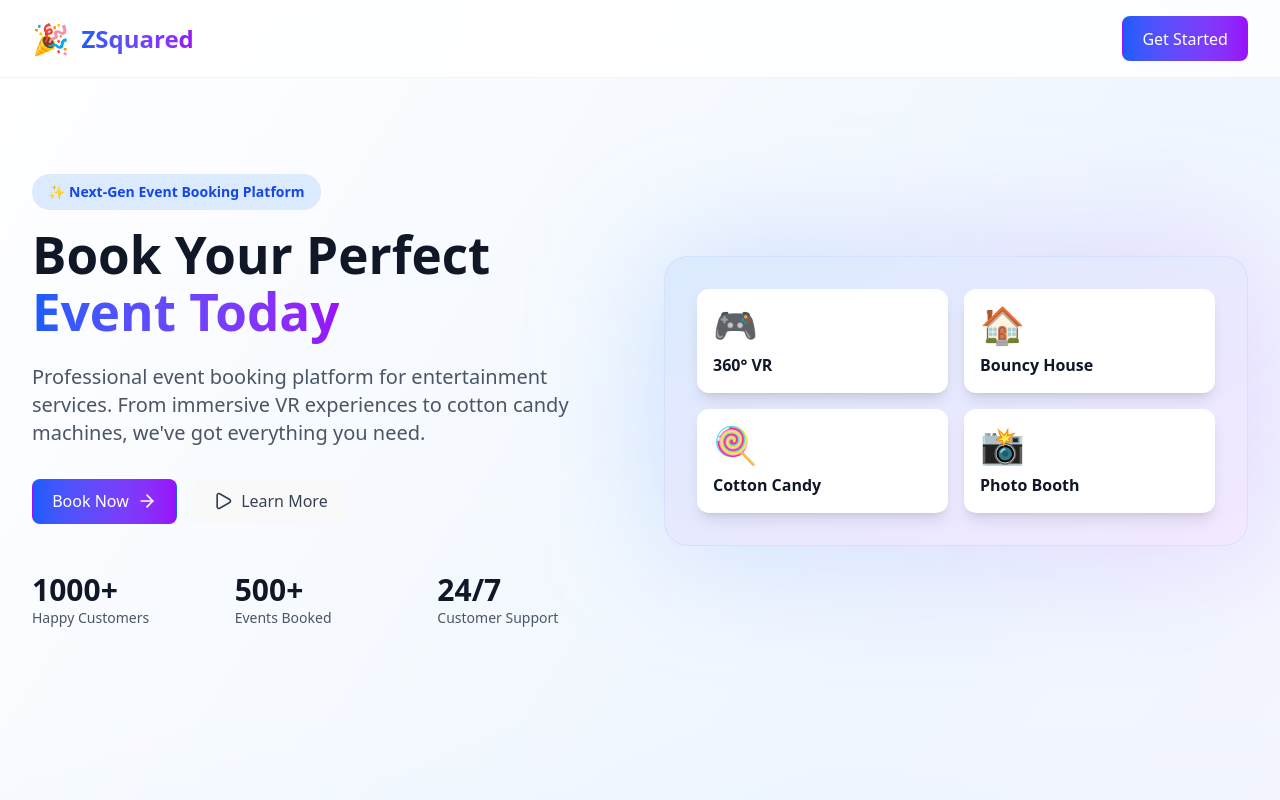
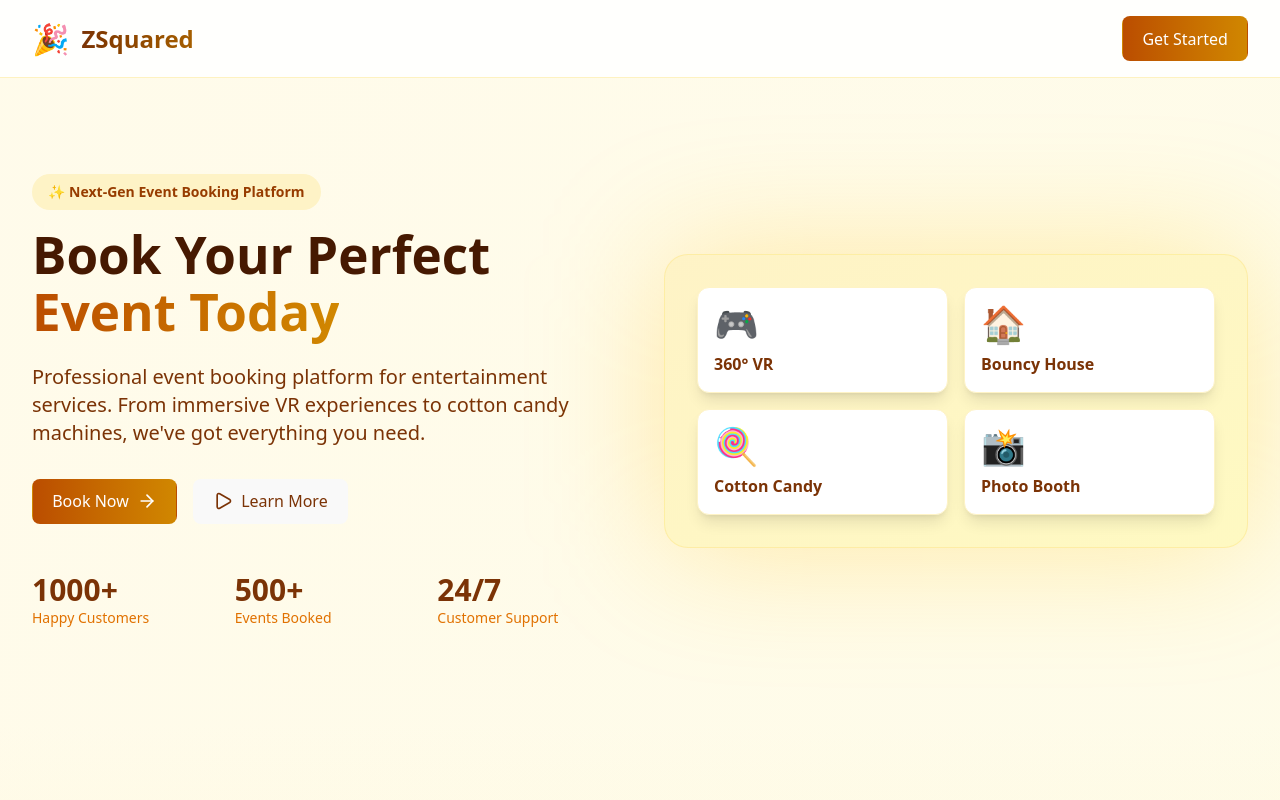
Before and after one commit to idrisalani/zsquared-frontend, a React (Vite) app: page / in a window 1280 px wide. Shown: the top 800 px of the page. Built offline with nearby package versions, Linux system fonts and the light colour scheme.

Commit message:
Update LandingPage.tsx
Fix: LandingPage.tsx

```diff
--- a/src/pages/LandingPage.tsx
+++ b/src/pages/LandingPage.tsx
@@ -22,14 +22,14 @@ export function LandingPage() {
   // };
 
   return (
-    <div className="w-screen min-h-screen bg-linear-to-br from-white via-blue-50 to-purple-50 overflow-x-hidden">
+    <div className="w-screen min-h-screen bg-linear-to-br from-amber-50 via-amber-25 to-yellow-50 overflow-x-hidden">
       {/* Navbar - SINGLE CLEAN VERSION */}
-      <nav className="w-full border-b border-gray-200/50 bg-white/80 backdrop-blur-md sticky top-0 z-50">
+      <nav className="w-screen sticky top-0 z-50 bg-white/90 backdrop-blur-md border-b border-amber-200/50">
         <div className="w-full px-8 py-4">
           <div className="flex items-center justify-between">
             <div className="flex items-center gap-3">
               <div className="text-3xl">🎉</div>
-              <span className="text-2xl font-bold bg-linear-to-r from-blue-600 to-purple-600 bg-clip-text text-transparent">
+              <span className="text-2xl font-bold bg-linear-to-r from-amber-900 to-yellow-700 bg-clip-text text-transparent">
                 ZSquared
               </span>
             </div>
@@ -41,7 +41,7 @@ export function LandingPage() {
               </button> */}
               <button
                 onClick={handleBooking}
-                className="px-6 py-2 bg-linear-to-r from-blue-600 to-purple-600 text-white rounded-lg hover:shadow-lg hover:shadow-blue-500/50 transition font-semibold"
+                className="px-6 py-2 bg-linear-to-r from-amber-700 to-yellow-600 text-white font-semibold rounded-lg hover:shadow-lg transition"
               >
                 Get Started
               </button>
@@ -56,30 +56,30 @@ export function LandingPage() {
           <div className="grid grid-cols-1 lg:grid-cols-2 gap-12 items-center">
             {/* Left Content */}
             <div>
-              <div className="inline-block mb-4 px-4 py-2 bg-blue-100 text-blue-700 rounded-full text-sm font-semibold">
+              <div className="inline-block mb-4 px-4 py-2 bg-amber-100 text-amber-800 rounded-full text-sm font-semibold">
                 ✨ Next-Gen Event Booking Platform
               </div>
 
-              <h1 className="text-5xl lg:text-6xl font-bold text-gray-900 mb-6 leading-tight">
+              <h1 className="text-5xl lg:text-6xl font-bold text-amber-950 mb-6 leading-tight">
                 Book Your Perfect{' '}
-                <span className="bg-linear-to-r from-blue-600 to-purple-600 bg-clip-text text-transparent">
+                <span className="bg-linear-to-r from-amber-700 to-yellow-600 bg-clip-text text-transparent">
                   Event Today
                 </span>
               </h1>
 
-              <p className="text-xl text-gray-600 mb-8">
+              <p className="text-xl text-amber-900 mb-8">
                 Professional event booking platform for entertainment services. From immersive VR experiences to cotton candy machines, we've got everything you need.
               </p>
 
               <div className="flex flex-col sm:flex-row gap-4 mb-12">
                 <button
                   onClick={() => navigate('/booking')}
-                  className="px-8 py-4 bg-linear-to-r from-blue-600 to-purple-600 text-white rounded-xl hover:shadow-2xl hover:shadow-blue-500/50 transition font-bold flex items-center justify-center gap-2 group"
+                  className="px-8 py-4 bg-linear-to-r from-amber-700 to-yellow-600 text-white rounded-xl hover:shadow-2xl hover:shadow-amber-500/50 transition font-bold flex items-center justify-center gap-2 group"
                 >
                   Book Now
                   <ArrowRight size={20} className="group-hover:translate-x-1 transition" />
                 </button>
-                <button className="px-8 py-4 border-2 border-gray-300 text-gray-700 rounded-xl hover:border-gray-400 hover:bg-gray-50 transition font-bold flex items-center justify-center gap-2">
+                <button className="px-8 py-4 border-2 border-amber-300 text-amber-900 rounded-xl hover:border-amber-400 hover:bg-amber-50 transition font-bold flex items-center justify-center gap-2">
                   <Play size={20} />
                   Learn More
                 </button>
@@ -88,40 +88,40 @@ export function LandingPage() {
               {/* Stats */}
               <div className="grid grid-cols-3 gap-6">
                 <div>
-                  <div className="text-3xl font-bold text-gray-900">1000+</div>
-                  <p className="text-gray-600 text-sm">Happy Customers</p>
+                  <div className="text-3xl font-bold text-amber-900">1000+</div>
+                  <p className="text-amber-600 text-sm">Happy Customers</p>
                 </div>
                 <div>
-                  <div className="text-3xl font-bold text-gray-900">500+</div>
-                  <p className="text-gray-600 text-sm">Events Booked</p>
+                  <div className="text-3xl font-bold text-amber-900">500+</div>
+                  <p className="text-amber-600 text-sm">Events Booked</p>
                 </div>
                 <div>
-                  <div className="text-3xl font-bold text-gray-900">24/7</div>
-                  <p className="text-gray-600 text-sm">Customer Support</p>
+                  <div className="text-3xl font-bold text-amber-900">24/7</div>
+                  <p className="text-amber-600 text-sm">Customer Support</p>
                 </div>
               </div>
             </div>
 
             {/* Right Image */}
             <div className="relative">
-              <div className="absolute inset-0 bg-linear-to-r from-blue-400/30 to-purple-400/30 rounded-3xl blur-3xl"></div>
-              <div className="relative bg-linear-to-br from-blue-100 to-purple-100 rounded-3xl p-8 border border-blue-200/50 backdrop-blur">
+              <div className="absolute inset-0 bg-linear-to-r from-amber-400/30 to-yellow-400/30 rounded-3xl blur-3xl"></div>
+              <div className="relative bg-linear-to-br from-amber-100 to-yellow-100 rounded-3xl p-8 border border-amber-200/50 backdrop-blur">
                 <div className="grid grid-cols-2 gap-4">
-                  <div className="bg-white rounded-xl p-4 shadow-lg hover:shadow-xl transition">
+                  <div onClick={() => navigate('/booking')} className="bg-white rounded-xl p-4 shadow-lg hover:shadow-xl transition border border-amber-100">
                     <div className="text-4xl mb-2">🎮</div>
-                    <p className="font-semibold text-gray-900">360° VR</p>
+                    <p className="font-semibold text-amber-900">360° VR</p>
                   </div>
-                  <div className="bg-white rounded-xl p-4 shadow-lg hover:shadow-xl transition">
+                  <div onClick={() => navigate('/booking')} className="bg-white rounded-xl p-4 shadow-lg hover:shadow-xl transition border border-amber-100">
                     <div className="text-4xl mb-2">🏠</div>
-                    <p className="font-semibold text-gray-900">Bouncy House</p>
+                    <p className="font-semibold text-amber-900">Bouncy House</p>
                   </div>
-                  <div className="bg-white rounded-xl p-4 shadow-lg hover:shadow-xl transition">
+                  <div onClick={() => navigate('/booking')} className="bg-white rounded-xl p-4 shadow-lg hover:shadow-xl transition border border-amber-100">
                     <div className="text-4xl mb-2">🍭</div>
-                    <p className="font-semibold text-gray-900">Cotton Candy</p>
+                    <p className="font-semibold text-amber-900">Cotton Candy</p>
                   </div>
-                  <div className="bg-white rounded-xl p-4 shadow-lg hover:shadow-xl transition">
+                  <div onClick={() => navigate('/booking')} className="bg-white rounded-xl p-4 shadow-lg hover:shadow-xl transition border border-amber-100">
                     <div className="text-4xl mb-2">📸</div>
-                    <p className="font-semibold text-gray-900">Photo Booth</p>
+                    <p className="font-semibold text-amber-900">Photo Booth</p>
                   </div>
                 </div>
               </div>
@@ -131,13 +131,13 @@ export function LandingPage() {
       </section>
 
       {/* Features Section */}
-      <section className="w-full bg-linear-to-b from-transparent to-blue-100/50 px-8 py-20">
+      <section className="w-full bg-linear-to-b from-transparent to-amber-100/50 px-8 py-20">
         <div className="w-full">
           <div className="text-center mb-16">
-            <h2 className="text-4xl lg:text-5xl font-bold text-gray-900 mb-4">
+            <h2 className="text-4xl lg:text-5xl font-bold text-amber-900 mb-4">
               Why Choose ZSquared?
             </h2>
-            <p className="text-xl text-gray-600">Everything you need for the perfect event</p>
+            <p className="text-xl text-amber-600">Everything you need for the perfect event</p>
           </div>
 
           <div className="grid grid-cols-1 md:grid-cols-3 gap-8">
```
